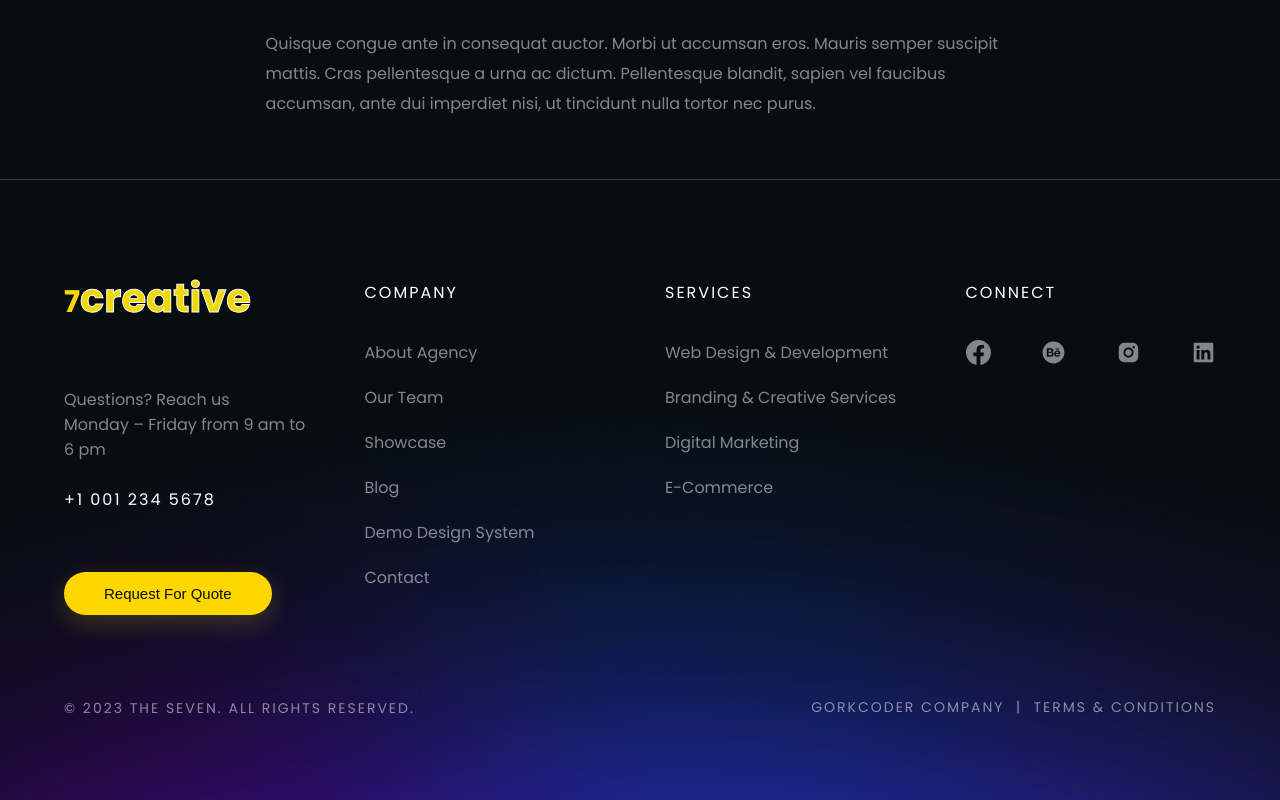
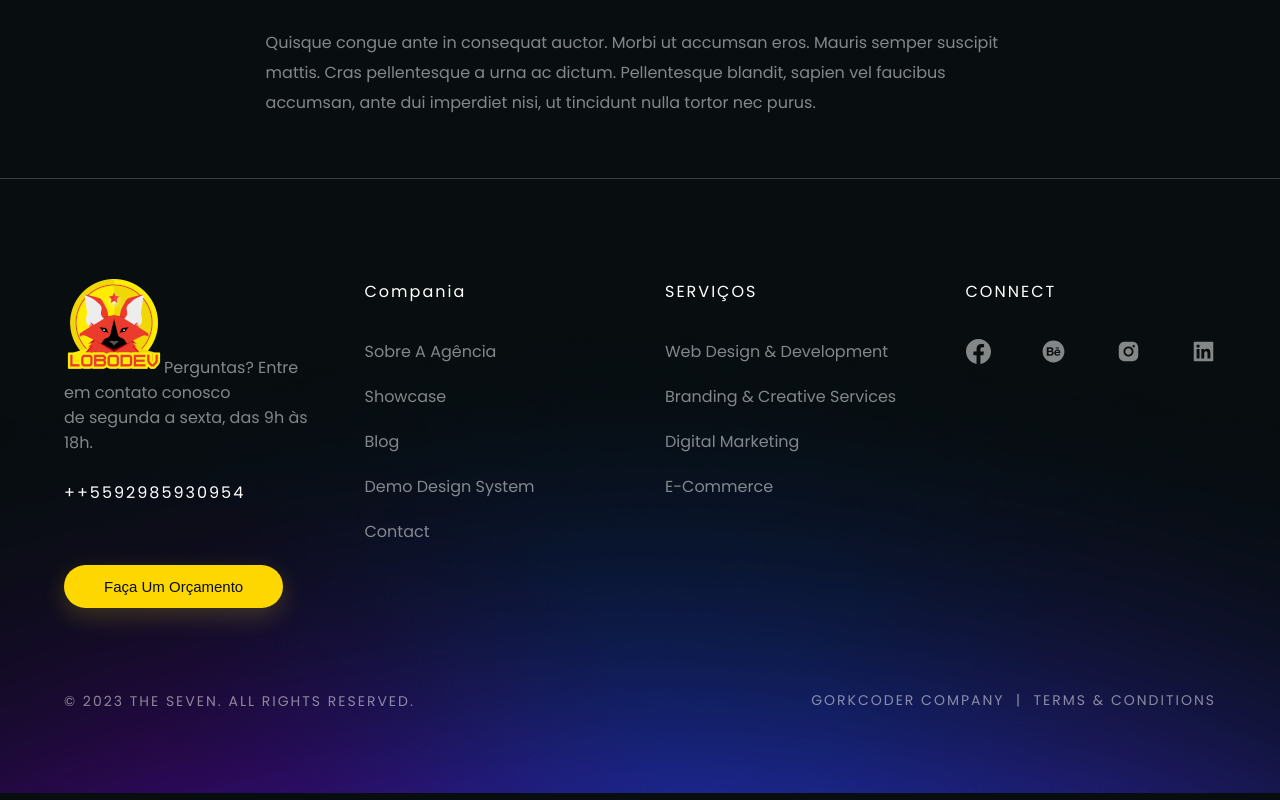
Before and after one commit to andrelobo/digital2, a Next.js app: page /blogs/1 in a window 1280 px wide. Shown: the part 2567-3367 px from the top of the page. Built offline with nearby package versions, Linux system fonts and the light colour scheme.

Commit message:
feat: new nav

```diff
--- a/components/common/Footer.js
+++ b/components/common/Footer.js
@@ -10,25 +10,23 @@ const Footer = () => {
         <div className='container'>
           <div className='grid-4'>
             <div className='logo'>
-              <TitleLogo title='creative' caption='7' className='logobg' />
-              <br />
+            <img src="/images/lobodev_logo.png" alt="logo" />
+
               <span>
-                Questions? Reach us <br /> Monday – Friday from 9 am to 6 pm
+              Perguntas? Entre em contato conosco <br /> de segunda a sexta, das 9h às 18h.
               </span>
               <br />
               <br />
-              <h3>+1 001 234 5678</h3>
+              <h3>++5592985930954</h3>
               <br />
-              <button className='button-primary'>Request for quote</button>
+              <button className='button-primary'>Faça um orçamento</button>
             </div>
             <ul>
-              <h3>COMPANY</h3>
+              <h3>Compania</h3>
               <li>
-                <Link href='/'>About agency</Link>
+                <Link href='/'>Sobre a agência</Link>
               </li>
-              <li>
-                <Link href='/'>Our team</Link>
-              </li>
+
               <li>
                 <Link href='/'>Showcase</Link>
               </li>
@@ -43,7 +41,7 @@ const Footer = () => {
               </li>
             </ul>
             <ul>
-              <h3>SERVICES</h3>
+              <h3>SERVIÇOS</h3>
               <li>
                 <Link href='/'>Web Design & Development</Link>
               </li>
--- a/sections/Hero.js
+++ b/sections/Hero.js
@@ -13,7 +13,6 @@ const Hero = () => {
       <section className='hero'>
         <div className='container'>
           <TitleLogo title='< Desenvolvimento Web />'  className='logobg' />
-          <h1 className='hero-title'>CONSTRUÍMOS EXPERIÊNCIAS DIGITAIS</h1>
 
           <div className='sub-heading'>
             <TitleSm title='WEBSITES' /> <span>.</span>
--- a/styles/global.scss
+++ b/styles/global.scss
@@ -30,7 +30,7 @@
     display: flex;
     justify-content: center;
     .titleSm {
-      margin: 0 $xl-1;
+      margin: 0 10px;
     }
     span {
       font-size: $xll;
--- a/styles/header.scss
+++ b/styles/header.scss
@@ -48,7 +48,7 @@ header {
         width: 100%;
         display: block;
         display: flex;
-        margin-bottom: 5px !important;
+        margin-bottom: 30px !important;
       }
     }
     .button-primary {
```
Also changed, not shown: public/images/lobodev_logo.png.
